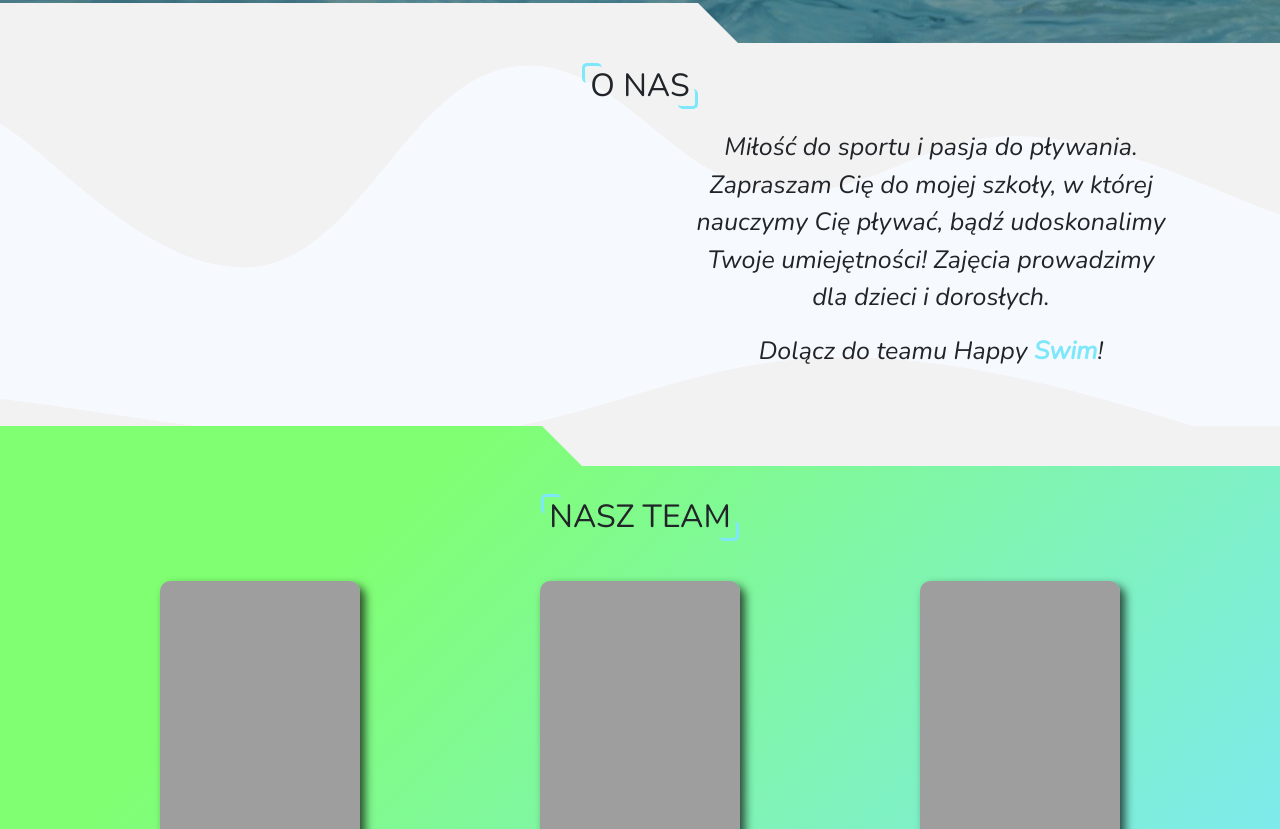
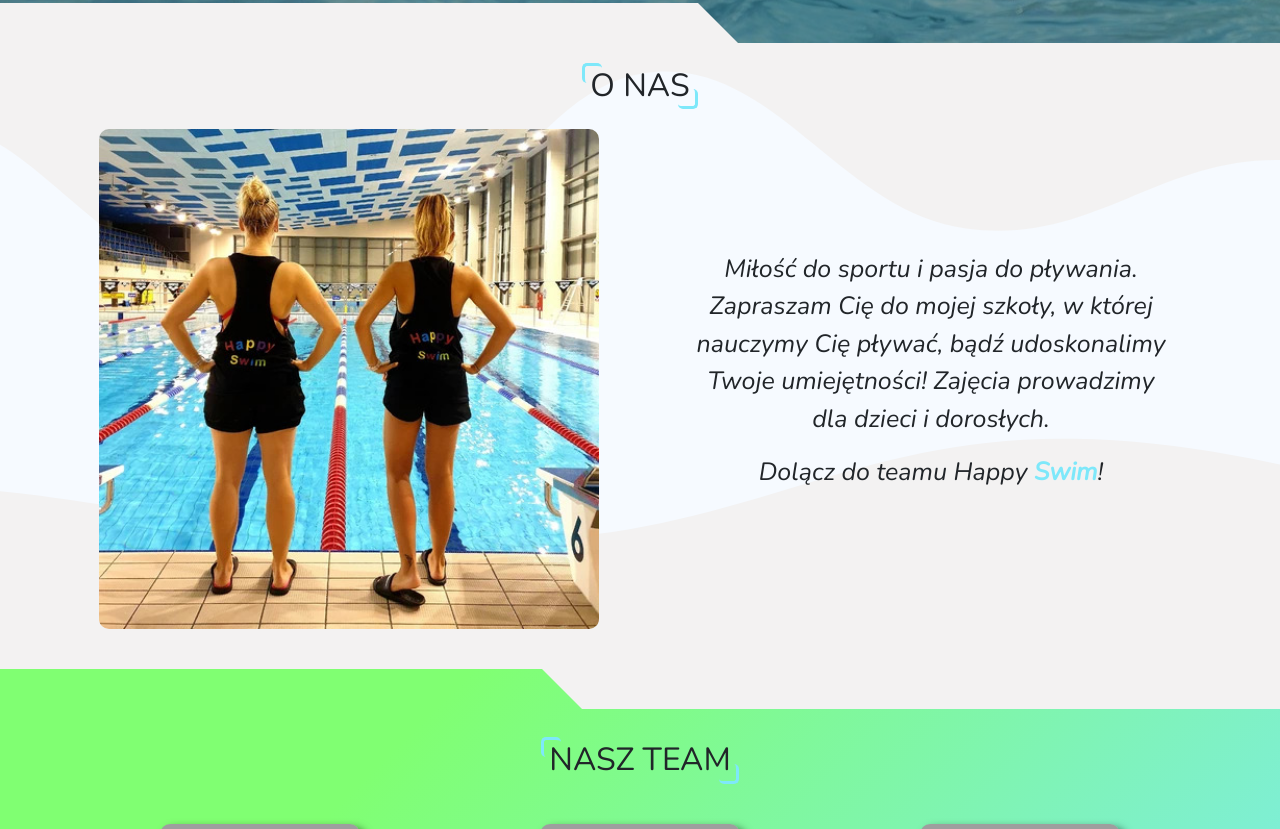
Before and after one commit to architektnumernabis/HAPPY-SWIM, a plain HTML site: page index.html in a window 1280 px wide. Shown: the part 657-1486 px from the top of the page. Drawn offline with nearby package versions, Linux system fonts and the light colour scheme; files that its build step writes are made by us from their sources; the site is published under a folder, as on GitHub Pages, so addresses that start at the root find nothing.

Commit message:
fixing paths

```diff
--- a/index.html
+++ b/index.html
@@ -68,7 +68,7 @@
         </div>
         <div class="row">
           <div class="col-md-6 py-3 text-center" data-aos="flip-left">
-            <img class="about-us__img" src="/static/img/aboutus/aboutus.jpeg" alt="">
+            <img class="about-us__img" src="./static/img/aboutus/aboutus.jpeg" alt="">
           </div>
           <div class="col-md-6 py-3 text-center d-flex flex-column justify-content-center px-5" data-aos="flip-right">
             <p class="about-us__p">Miłość do sportu i pasja do pływania. Zapraszam Cię do mojej szkoły, w której
```
